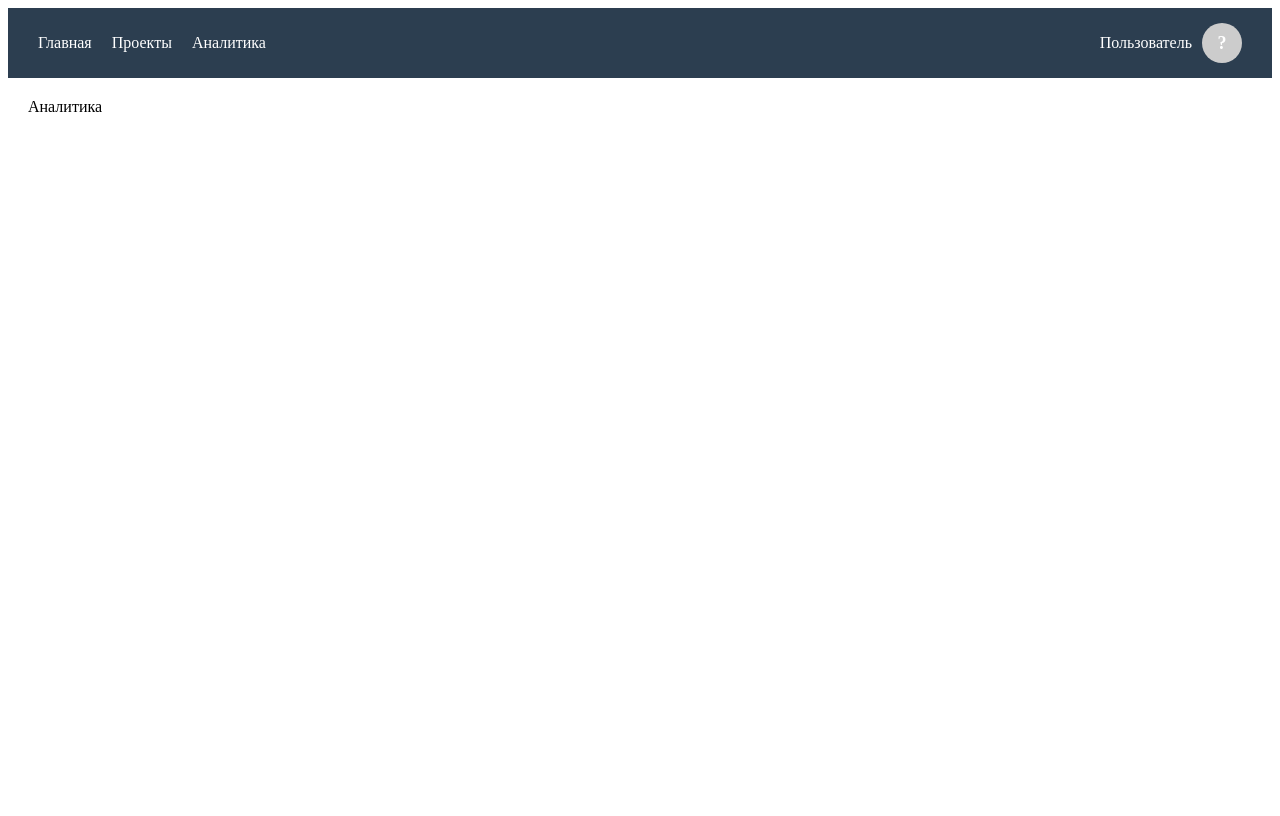
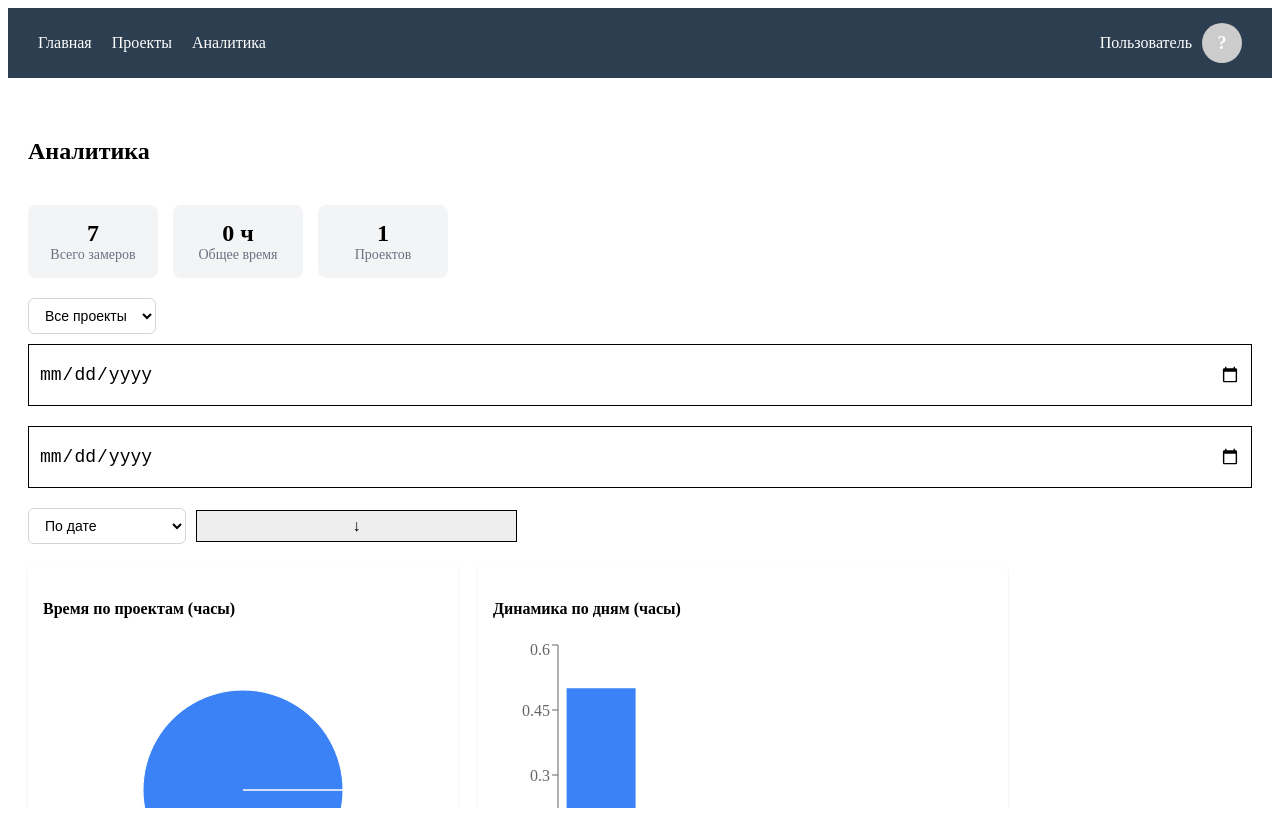
Before and after one commit to Max-IT04/focus-flow, a React (Vite) app: page /analytics in a window 1280 px wide. Built offline with nearby package versions, Linux system fonts and the light colour scheme; data requests are answered from the project's data file.

Commit message:
Реализована аналитика

```diff
--- a/db.json
+++ b/db.json
@@ -79,6 +79,20 @@
       "startTime": "2026-05-03T19:48:47.741Z",
       "endTime": "2026-05-03T19:48:55.741Z",
       "id": "UwPkcosw-aU"
+    },
+    {
+      "projectId": "0SOUE2J_Lv0",
+      "duration": 196,
+      "startTime": "2026-05-04T18:25:06.866Z",
+      "endTime": "2026-05-04T18:28:22.867Z",
+      "id": "fPq0hQDwor4"
+    },
+    {
+      "projectId": "0SOUE2J_Lv0",
+      "duration": 8,
+      "startTime": "2026-05-09T17:40:44.150Z",
+      "endTime": "2026-05-09T17:40:52.160Z",
+      "id": "5HYhRqdZ33M"
     }
   ],
   "$schema": "./node_modules/json-server/schema.json"
--- a/src/App.jsx
+++ b/src/App.jsx
@@ -3,6 +3,7 @@ import { Layout } from "./components/layout/Layout";
 import { PrivateRoute } from "./components/private-route/private-route";
 import { Authorization, Registration, Projects, ProjectForm } from "./pages";
 import { Timer } from "./pages/Timer/timer";
+import { Analytics } from "./pages/Analytics/analytics";
 
 
 // const Login = () => <div>Страница входа</div>
@@ -10,7 +11,7 @@ import { Timer } from "./pages/Timer/timer";
 // const Projects = () => <div>Список проектов</div>
 // const ProjectForm = () => <div>Форма проекта</div>
 // const Timer = () => <div>Таймер</div>
-const Analytics = () => <div>Аналитика</div>
+// const Analytics = () => <div>Аналитика</div>
 const Settings = () => <div>Настройки</div>
 
 function App() {
--- /dev/null
+++ b/src/pages/Analytics/analytics.jsx
@@ -0,0 +1,215 @@
+import { useEffect, useState } from 'react';
+import { useDispatch, useSelector } from "react-redux";
+import { useServerRequest } from "../../hooks";
+import { PieChart, Pie, Cell, BarChart, Bar, XAxis, YAxis, Tooltip } from 'recharts';
+import { setProjects, setLoading as setProjectsLoading } from '../../store/slices/projects-slice';
+import { setSessions, setLoading as setSessionsLoading } from '../../store/slices/time-sessions-slice';
+import { H2, Button, Input } from '../../components';
+import styled from 'styled-components';
+
+
+const AnalyticsContainer = () => {
+  const dispatch = useDispatch();
+  const request = useServerRequest();
+  const { projects } = useSelector(state => state.projects);
+  const { sessions } = useSelector(state => state.timeSessions);
+
+  const [filterProjectId, setFilterProjectId] = useState('');
+  const [startDate, setStartDate] = useState('');
+  const [endDate, setEndDate] = useState('');
+  const [sortBy, setSortBy] = useState('date');
+  const [sortOrder, setSortOrder] = useState('desc');
+
+  const projectStats = projects.map(p => ({
+    name: p.name,
+    value: sessions.filter(s => s.projectId === p.id).reduce((sum, s) => sum + s.duration, 0) / 3600,
+  }));
+
+  const dailyStats = [...sessions].reduce((acc, s) => {
+    const date = new Date(s.startTime).toLocaleDateString();
+    acc[date] = (acc[date] || 0) + s.duration / 3600;
+    return acc;
+  }, {});
+
+  const dailyData = Object.entries(dailyStats).map(([date, hours]) => ({ date, hours }));
+
+  useEffect(() => {
+    dispatch(setProjectsLoading(true));
+    request('fetchProjects').then(({ error, res }) => {
+      if (!error) dispatch(setProjects(res));
+      dispatch(setProjectsLoading(false));
+    });
+
+    dispatch(setSessionsLoading(true));
+    request('fetchTimeSessions').then(({ error, res }) => {
+      if (!error) dispatch(setSessions(res));
+      dispatch(setSessionsLoading(false));
+    });
+  }, []);
+
+  const filteredSessions = sessions.filter(s => {
+    const sessionDate = new Date(s.startTime); // ← добавить эту строку
+
+    if (filterProjectId && s.projectId !== filterProjectId) return false;
+    if (startDate && sessionDate < new Date(startDate)) return false;
+    if (endDate && sessionDate > new Date(endDate)) return false;
+    return true;
+  });
+
+  const sortedSessions = [...filteredSessions].sort((a, b) => {
+    if (sortBy === 'date') {
+      return sortOrder === 'asc'
+        ? new Date(a.startTime) - new Date(b.startTime)
+        : new Date(b.startTime) - new Date(a.startTime);
+    } else {
+      return sortOrder === 'asc'
+      ? a.duration - b.duration
+      : b.duration - a.duration;
+    }
+  })
+
+  return (
+  <div>
+      <H2>Аналитика</H2>
+
+      <StatsContainer>
+        <StatCard>
+          <StatValue>{sortedSessions.length}</StatValue>
+          <StatLabel>Всего замеров</StatLabel>
+        </StatCard>
+        <StatCard>
+          <StatValue>{Math.floor(sortedSessions.reduce((sum, s) => sum + s.duration, 0) / 3600)} ч</StatValue>
+          <StatLabel>Общее время</StatLabel>
+        </StatCard>
+        <StatCard>
+          <StatValue>{projects.length}</StatValue>
+          <StatLabel>Проектов</StatLabel>
+        </StatCard>
+      </StatsContainer>
+
+      <FiltersContainer>
+        <Select value={filterProjectId} onChange={(e) => setFilterProjectId(e.target.value)}>
+          <option value="">Все проекты</option>
+          {projects.map(p => <option key={p.id} value={p.id}>{p.name}</option>)}
+        </Select>
+
+        <Input type="date" value={startDate} onChange={(e) => setStartDate(e.target.value)} placeholder="Дата от" />
+        <Input type="date" value={endDate} onChange={(e) => setEndDate(e.target.value)} placeholder="Дата до" />
+
+        <Select value={sortBy} onChange={(e) => setSortBy(e.target.value)}>
+          <option value="date">По дате</option>
+          <option value="duration">По длительности</option>
+        </Select>
+
+        <Button onClick={() => setSortOrder(sortOrder === 'asc' ? 'desc' : 'asc')}>
+          {sortOrder === 'asc' ? '↑' : '↓'}
+        </Button>
+      </FiltersContainer>
+
+      <ChartsContainer>
+        <ChartCard>
+          <h4>Время по проектам (часы)</h4>
+          <PieChart width={400} height={300}>
+            <Pie data={projectStats} dataKey="value" nameKey="name" cx="50%" cy="50%" outerRadius={100}>
+              {projectStats.map((entry, index) => (
+                <Cell key={`cell-${index}`} fill={['#3b82f6', '#ef4444', '#10b981', '#f59e0b'][index % 4]} />
+              ))}
+            </Pie>
+            <Tooltip />
+          </PieChart>
+        </ChartCard>
+
+        <ChartCard>
+          <h4>Динамика по дням (часы)</h4>
+          <BarChart width={500} height={300} data={dailyData}>
+            <XAxis dataKey="date" />
+            <YAxis />
+            <Tooltip />
+            <Bar dataKey="hours" fill="#3b82f6" />
+          </BarChart>
+        </ChartCard>
+      </ChartsContainer>
+
+      <div>
+        <h3>Замеры времени ({sortedSessions.length})</h3>
+          {sortedSessions.map(session => {
+            const project = projects.find(p => p.id === session.projectId);
+            return (
+              <SessionCard key={session.id}>
+                <div><strong>{project?.name || 'Неизвестный проект'}</strong></div>
+                <div>{new Date(session.startTime).toLocaleString()}</div>
+                <div>{Math.floor(session.duration / 60)} мин {session.duration % 60} сек</div>
+              </SessionCard>
+            );
+          })}
+      </div>
+    </div>
+  );
+};
+
+const StatsContainer = styled.div`
+  display: flex;
+  gap: 15px;
+  margin-bottom: 20px;
+`;
+
+const StatCard = styled.div`
+  background: #f3f4f6;
+  padding: 15px;
+  border-radius: 8px;
+  text-align: center;
+  min-width: 100px;
+`;
+
+const StatValue = styled.div`
+  font-size: 24px;
+  font-weight: bold;
+`;
+
+const StatLabel = styled.div`
+  font-size: 14px;
+  color: #6b7280;
+`;
+
+const FiltersContainer = styled.div`
+  display: flex;
+  gap: 10px;
+  margin-bottom: 20px;
+  flex-wrap: wrap;
+  align-items: center;
+`;
+
+const Select = styled.select`
+  padding: 8px 12px;
+  border: 1px solid #d1d5db;
+  border-radius: 6px;
+  background: white;
+  font-size: 14px;
+`;
+
+const ChartsContainer = styled.div`
+  display: flex;
+  flex-wrap: wrap;
+  gap: 20px;
+  margin-bottom: 30px;
+`;
+
+const ChartCard = styled.div`
+  background: white;
+  padding: 15px;
+  border-radius: 8px;
+  box-shadow: 0 1px 3px rgba(0,0,0,0.1);
+`;
+
+const SessionCard = styled.div`
+  background: #f9fafb;
+  padding: 10px;
+  margin-bottom: 8px;
+  border-radius: 6px;
+  display: flex;
+  justify-content: space-between;
+`;
+
+export const Analytics = styled(AnalyticsContainer)`
+
+`;
```
Also changed, not shown: src/pages/Settings/settings.jsx (+19 -1 lines).
